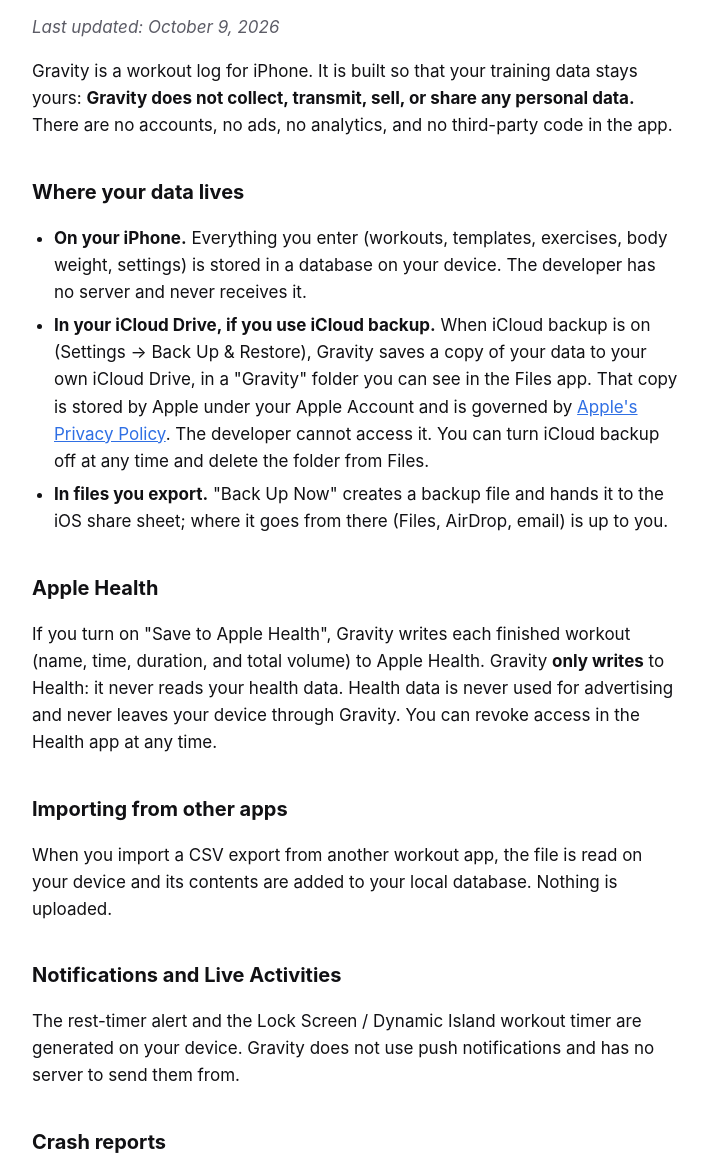
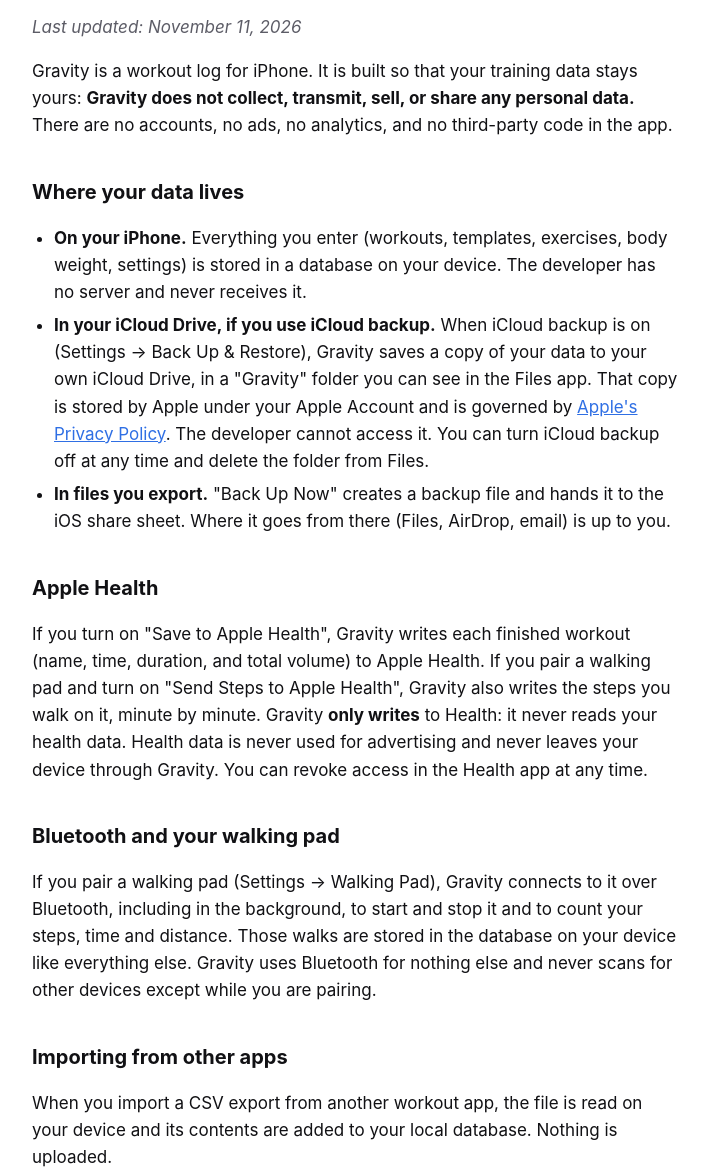
Before and after one commit to kanavtahilramani/gravity-app, a plain HTML site: page privacy/index.html in a window 1280 px wide. Shown: the part 148-1317 px from the top of the page, without its empty margins (284-991 px from the left). Drawn offline with Linux system fonts and the light colour scheme.

Commit message:
Privacy policy: walking pad Bluetooth and step writes to Health
Matches AppStore/privacy-policy.md in the gravity repo for 2.0.1.

Co-Authored-By: Claude Opus 5.5 <noreply@anthropic.com>

```diff
--- a/privacy/index.html
+++ b/privacy/index.html
@@ -11,12 +11,14 @@
 <main>
 <nav><a href="../">Support</a><a href="./">Privacy Policy</a></nav>
 <h1>Privacy Policy</h1>
-<p class="muted"><em>Last updated: October 9, 2026</em></p>
+<p class="muted"><em>Last updated: November 11, 2026</em></p>
 <p>Gravity is a workout log for iPhone. It is built so that your training data stays yours: <strong>Gravity does not collect, transmit, sell, or share any personal data.</strong> There are no accounts, no ads, no analytics, and no third-party code in the app.</p>
 <h2>Where your data lives</h2>
-<ul><li><strong>On your iPhone.</strong> Everything you enter (workouts, templates, exercises, body weight, settings) is stored in a database on your device. The developer has no server and never receives it.</li><li><strong>In your iCloud Drive, if you use iCloud backup.</strong> When iCloud backup is on (Settings → Back Up &amp; Restore), Gravity saves a copy of your data to your own iCloud Drive, in a "Gravity" folder you can see in the Files app. That copy is stored by Apple under your Apple Account and is governed by <a href="https://www.apple.com/legal/privacy/">Apple's Privacy Policy</a>. The developer cannot access it. You can turn iCloud backup off at any time and delete the folder from Files.</li><li><strong>In files you export.</strong> "Back Up Now" creates a backup file and hands it to the iOS share sheet; where it goes from there (Files, AirDrop, email) is up to you.</li></ul>
+<ul><li><strong>On your iPhone.</strong> Everything you enter (workouts, templates, exercises, body weight, settings) is stored in a database on your device. The developer has no server and never receives it.</li><li><strong>In your iCloud Drive, if you use iCloud backup.</strong> When iCloud backup is on (Settings → Back Up &amp; Restore), Gravity saves a copy of your data to your own iCloud Drive, in a "Gravity" folder you can see in the Files app. That copy is stored by Apple under your Apple Account and is governed by <a href="https://www.apple.com/legal/privacy/">Apple's Privacy Policy</a>. The developer cannot access it. You can turn iCloud backup off at any time and delete the folder from Files.</li><li><strong>In files you export.</strong> "Back Up Now" creates a backup file and hands it to the iOS share sheet. Where it goes from there (Files, AirDrop, email) is up to you.</li></ul>
 <h2>Apple Health</h2>
-<p>If you turn on "Save to Apple Health", Gravity writes each finished workout (name, time, duration, and total volume) to Apple Health. Gravity <strong>only writes</strong> to Health: it never reads your health data. Health data is never used for advertising and never leaves your device through Gravity. You can revoke access in the Health app at any time.</p>
+<p>If you turn on "Save to Apple Health", Gravity writes each finished workout (name, time, duration, and total volume) to Apple Health. If you pair a walking pad and turn on "Send Steps to Apple Health", Gravity also writes the steps you walk on it, minute by minute. Gravity <strong>only writes</strong> to Health: it never reads your health data. Health data is never used for advertising and never leaves your device through Gravity. You can revoke access in the Health app at any time.</p>
+<h2>Bluetooth and your walking pad</h2>
+<p>If you pair a walking pad (Settings → Walking Pad), Gravity connects to it over Bluetooth, including in the background, to start and stop it and to count your steps, time and distance. Those walks are stored in the database on your device like everything else. Gravity uses Bluetooth for nothing else and never scans for other devices except while you are pairing.</p>
 <h2>Importing from other apps</h2>
 <p>When you import a CSV export from another workout app, the file is read on your device and its contents are added to your local database. Nothing is uploaded.</p>
 <h2>Notifications and Live Activities</h2>
```
